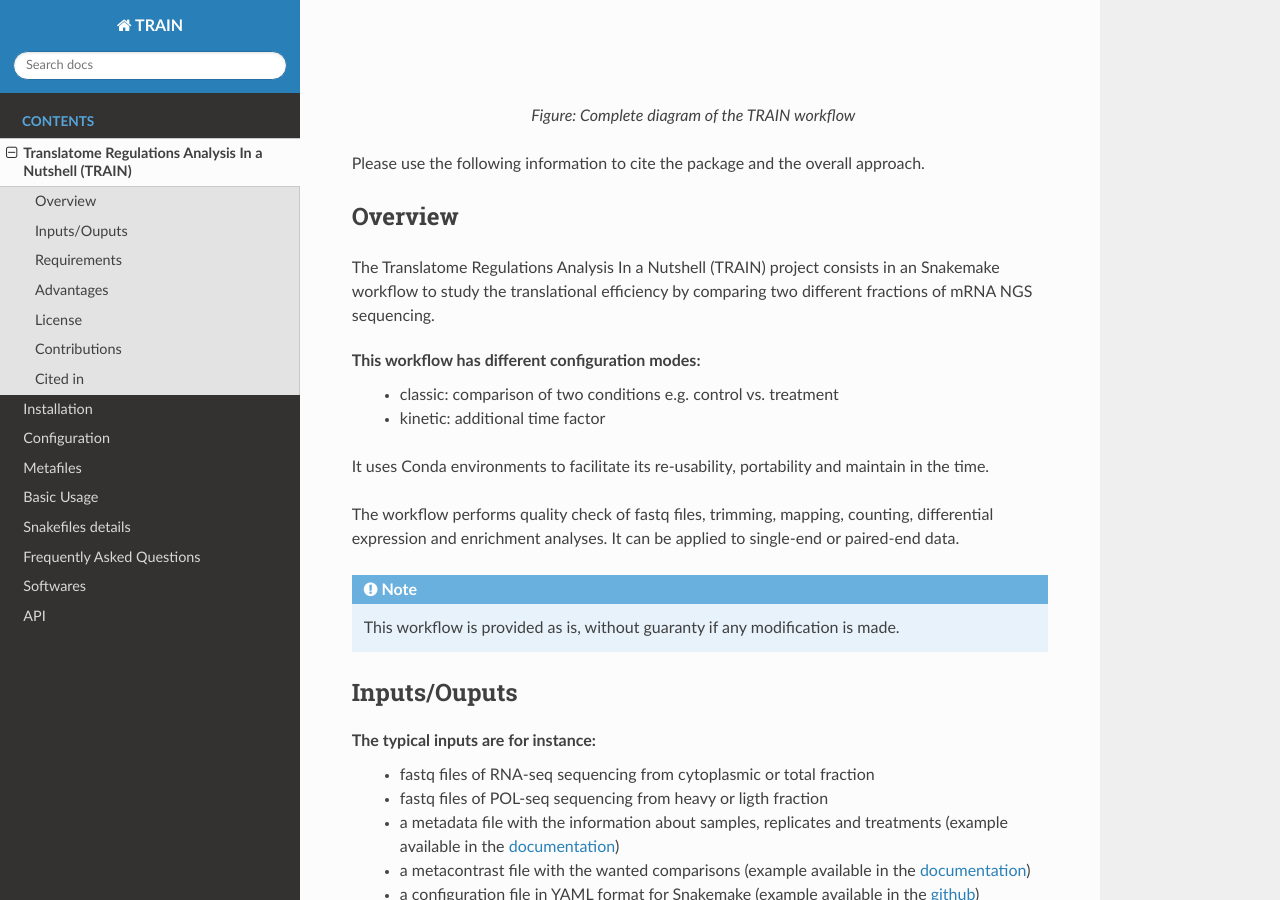
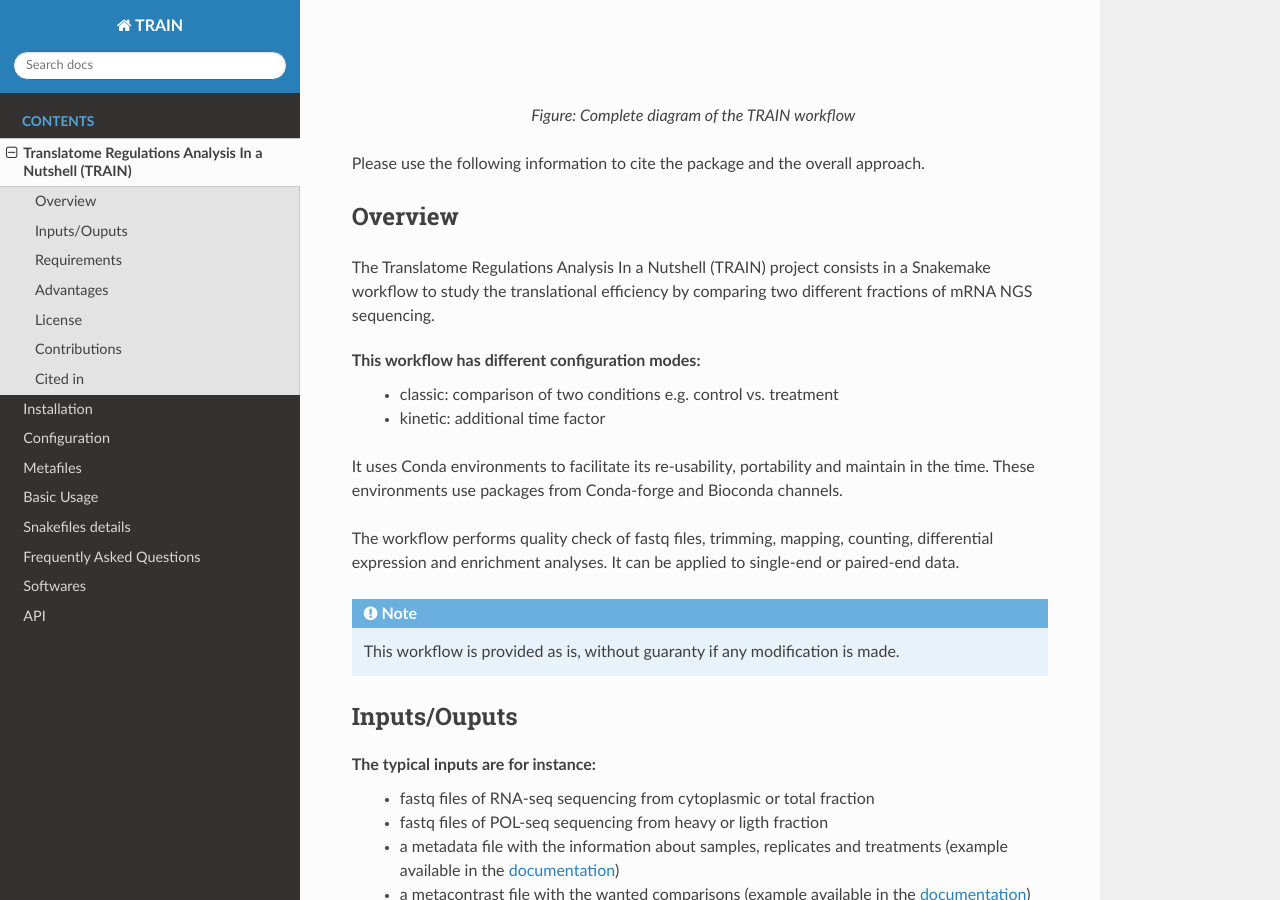
Before and after one commit to Translatome/TRAIN, a Sphinx documentation site: the page built from docs/source/starter.rst, in a window 1280 px wide and 900 px high, scrolled down 731 px. Built offline with Sphinx 7.4.7 and the Read the Docs theme 3.1.0, drawn with Linux system fonts in a browser that asks for light colours; some of the changed text lies outside the part shown.

Commit message:
add information on conda channels

```diff
--- a/docs/source/starter.rst
+++ b/docs/source/starter.rst
@@ -19,13 +19,13 @@ Please use the following information to cite the package and the overall approac
 
 Overview
 --------
-The Translatome Regulations Analysis In a Nutshell (TRAIN) project consists in an Snakemake workflow to study the translational efficiency by comparing two different fractions of mRNA NGS sequencing.
+The Translatome Regulations Analysis In a Nutshell (TRAIN) project consists in a Snakemake workflow to study the translational efficiency by comparing two different fractions of mRNA NGS sequencing.
 
 This workflow has different configuration modes:
     * classic: comparison of two conditions e.g. control vs. treatment
     * kinetic: additional time factor
 
-It uses Conda environments to facilitate its re-usability, portability and maintain in the time.
+It uses Conda environments to facilitate its re-usability, portability and maintain in the time. These environments use packages from Conda-forge and Bioconda channels.
 
 The workflow performs quality check of fastq files, trimming, mapping, counting, differential expression and enrichment analyses.
 It can be applied to single-end or paired-end data.
```
Also changed, not shown: other parts of docs/source/starter.rst (+1 -1 lines).
